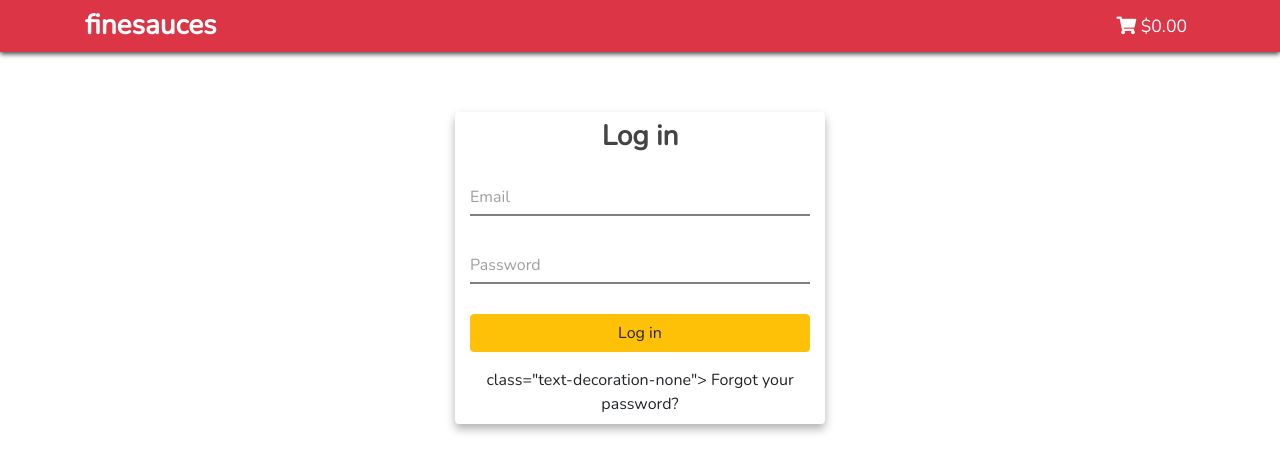
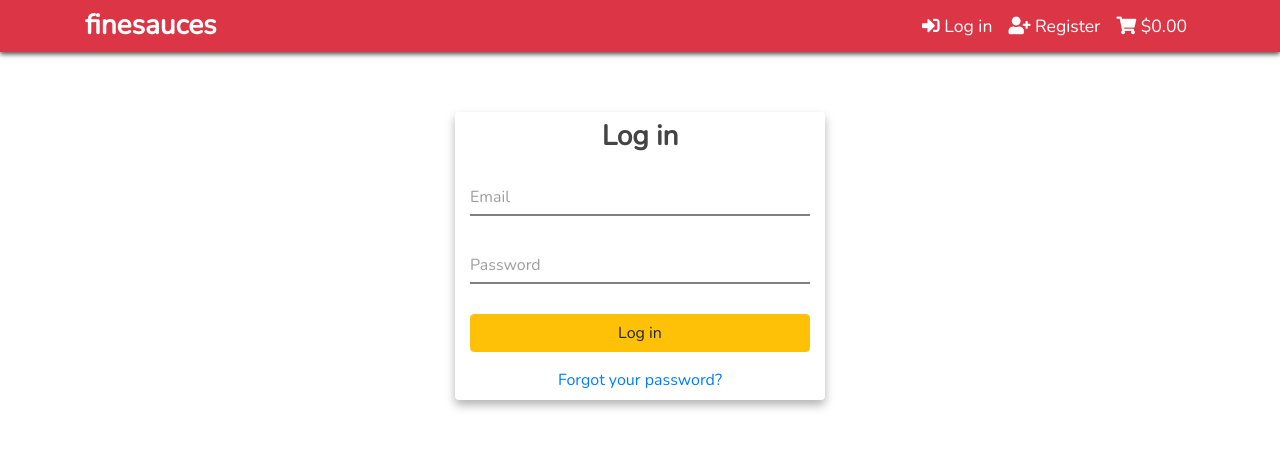
Before and after one commit to karyshev63rus/fine_sauces, a Django app: page /accounts/login/ in a window 1280 px wide. Shown: the top 472 px of the page. Run offline with Django 3.2, Linux system fonts and the light colour scheme; parts of the project's set-up code (start-up, migrations or seed data) failed here and were passed over; some libraries are stand-ins or nearby versions.

Commit message:
added customed accounts

```diff
--- a/accounts/forms.py
+++ b/accounts/forms.py
@@ -1,4 +1,30 @@
 from django import forms
+from django.contrib.auth.models import User
+
+
+class UserRegistrationForm(forms.ModelForm):
+    password2 = forms.CharField(
+        widget=forms.PasswordInput(attrs={
+            'class': 'font-control',
+        }))
+
+    class Meta:
+        model = User
+        fields = ('first_name', 'last_name', 'email', 'password')
+        widgets = {
+            'first_name': forms.TextInput(
+                attrs={'class': 'form-control'}
+            ),
+            'last_name': forms.TextInput(
+                attrs={'class': 'form-control'}
+            ),
+            'email': forms.EmailInput(
+                attrs={'class': 'form-control'}
+            ),
+            'password': forms.PasswordInput(
+                attrs={'class': 'form-control'}
+            ),
+        }
 
 
 class LoginForm(forms.Form):
--- a/accounts/templates/accounts/login.html
+++ b/accounts/templates/accounts/login.html
@@ -30,7 +30,8 @@
     </button>
   </form>
   <div class="text-center mb-2">
-{#    <a href="{% url 'password_reset' %}"#}
+    <a href=""
+{#{% url 'password_reset' %}"#}
       class="text-decoration-none">
       Forgot your password?
     </a>
--- a/accounts/urls.py
+++ b/accounts/urls.py
@@ -1,8 +1,14 @@
 from django.urls import path
 from . import views
+from django.contrib.auth import views as auth_views
 
 
 urlpatterns = [
     path('login/', views.user_login, name='login'),
-    # path('', views.index),
+    path('logout/', auth_views.LogoutView.as_view(), name='logout'),
+    path('register/', views.register, name='register'),
+    path('password_change/', auth_views.PasswordChangeView.as_view(),
+         name='password_change'),
+    path('password_change/done/', auth_views.PasswordChangeDoneView.as_view(),
+         name='password_change_done'),
 ]
--- a/accounts/views.py
+++ b/accounts/views.py
@@ -2,8 +2,52 @@ from django.http import HttpResponse
 from django.shortcuts import render, redirect
 from django.contrib.auth import authenticate, login
 from django.contrib.auth.models import User
-from .forms import LoginForm
+from .forms import LoginForm, UserRegistrationForm
 from django.contrib import messages
+
+
+def register(request):
+    if request.method == 'POST':
+        user_form = UserRegistrationForm(request.POST)
+        if user_form.is_valid():
+            cf = user_form.cleaned_data
+            email = cf['email']
+            password = cf['password']
+            password2 = cf['password2']
+            if password == password2:
+                if User.objects.filter(email=email).exists():
+                    messages.error(request,
+                        'User with given email already  exists')
+                    return render(
+                        request,
+                        'accounts/register.html',
+                        {'user_form': user_form}
+                    )
+            else:
+                messages.error(request, 'Passwords don\'t match')
+                return render(
+                    request,                    'accounts/register.html',
+                    {'user_form': user_form}
+                )
+            new_user = User.objects.create_user(
+                first_name=cf['first_name'],
+                last_name=cf['last_name'],
+                username=email,
+                email=email,
+                password=password
+            )
+            return render(
+                request,
+                'accounts/register_done.html',
+                {'new_user': new_user}
+            )
+    else:
+        user_form = UserRegistrationForm()
+        return render(
+                request,
+                'accounts/register.html',
+                {'user_form': user_form}
+            )
 
 
 def user_login(request):
@@ -29,6 +73,3 @@ def user_login(request):
     else:
         form = LoginForm()
     return render(request,  'accounts/login.html', {'form': form})
-
-def index(request):
-    return HttpResponse('Hi!')
--- a/listings/templates/base.html
+++ b/listings/templates/base.html
@@ -36,29 +36,31 @@
         </button>
         <div class="collapse navbar-collapse" id="navbarCollapse">
           <ul class="navbar-nav ml-auto">
-{#            {% if request.user.is_authenticated %}#}
-{#              <li class="nav-item">#}
-{#                <a href="{% url 'profile' %}" class="nav-link text-white">#}
-{#                  <i class="fas fa-user"></i> {{ request.user.email }}#}
-{#                </a>#}
-{#              </li>#}
-{#              <li class="nav-item">#}
-{#                <a href="{% url 'logout' %}" class="nav-link text-white">#}
-{#                  <i class="fas fa-sign-out-alt"></i> Log out#}
-{#                </a>#}
-{#              </li>#}
-{#              {% else %}#}
-{#              <li class="nav-item">#}
-{#                <a href="{% url 'login' %}" class="nav-link text-white">#}
-{#                  <i class="fas fa-sign-in-alt"></i> Log in#}
-{#                </a>#}
-{#              </li>#}
-{#              <li class="nav-item">#}
-{#                <a href="{% url 'register' %}" class="nav-link text-white">#}
-{#                  <i class="fas fa-user-plus"></i> Register#}
-{#                </a>#}
-{#              </li>#}
-{#            {% endif %}#}
+            {% if request.user.is_authenticated %}
+              <li class="nav-item">
+                <a href="
+{#{% url 'profile' %}#}
+" class="nav-link text-white">
+                  <i class="fas fa-user"></i> {{ request.user.email }}
+                </a>
+              </li>
+              <li class="nav-item">
+                <a href="{% url 'logout' %}" class="nav-link text-white">
+                  <i class="fas fa-sign-out-alt"></i> Log out
+                </a>
+              </li>
+              {% else %}
+              <li class="nav-item">
+                <a href="{% url 'login' %}" class="nav-link text-white">
+                  <i class="fas fa-sign-in-alt"></i> Log in
+                </a>
+              </li>
+              <li class="nav-item">
+                <a href="{% url 'register' %}" class="nav-link text-white">
+                  <i class="fas fa-user-plus"></i> Register
+                </a>
+              </li>
+            {% endif %}
             <li class="nav-item">
               <div class="dropdown-custom">
                 <a href="{% url 'cart:cart_detail' %}"
--- a/listings/views.py
+++ b/listings/views.py
@@ -35,6 +35,8 @@ def product_detail(request, category_slug, product_slug):
         if review_form.is_valid():
             cf = review_form.cleaned_data
             author_name = "Anonymous"
+            if request.user.is_authenticated and request.user.first_name != '':
+                author_name = request.user.first_name
             Review.objects.create(
                 product=product,
                 author=author_name,
```
